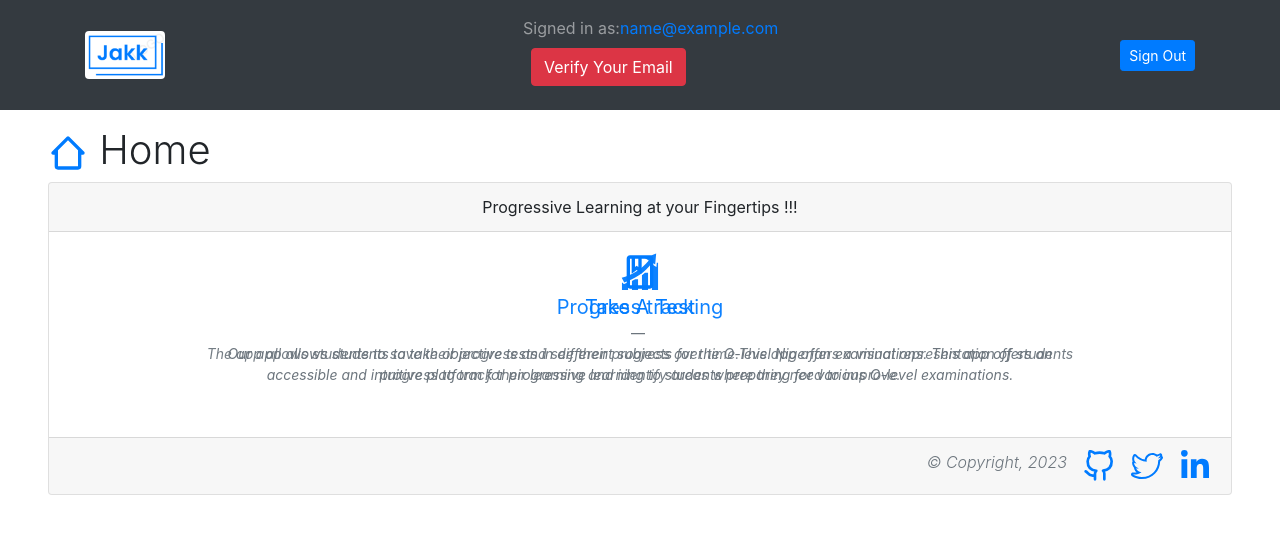
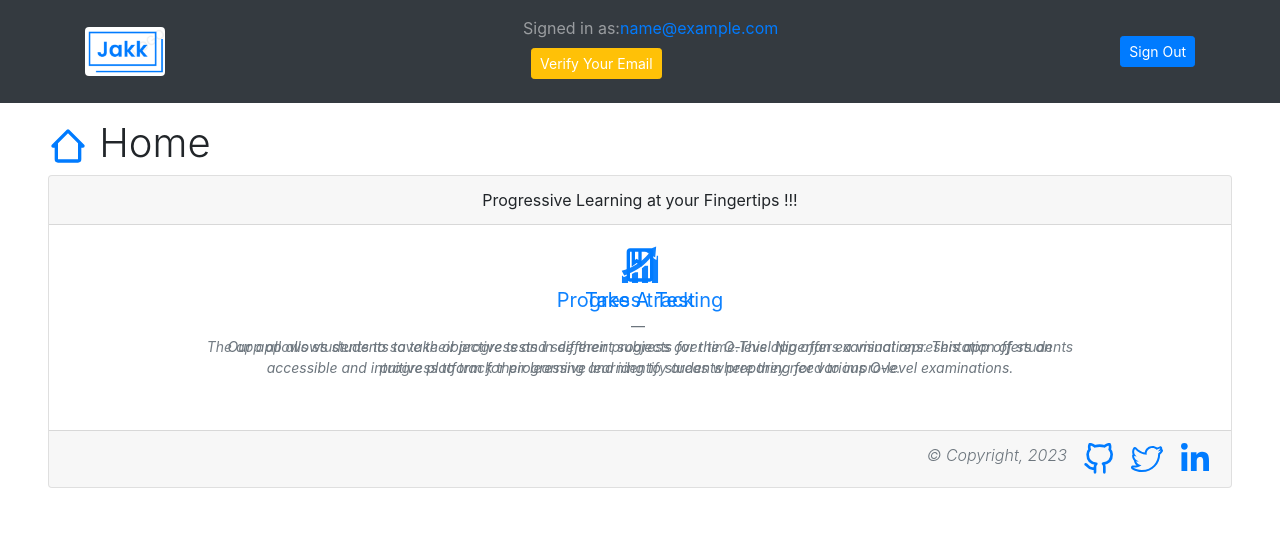
Before and after one commit to UgegeDaniel/jakk_v2, a React (Create React App) app: page / in a window 1280 px wide. Shown: the top 534 px of the page. Built offline with nearby package versions, Linux system fonts and the light colour scheme; sample sign-in values are in the browser's storage.

Commit message:
added link to verify email

```diff
--- a/src/components/NavbarComponent/NavBarText.tsx
+++ b/src/components/NavbarComponent/NavBarText.tsx
@@ -1,7 +1,7 @@
 import React from 'react';
 import { Navbar, Button } from 'react-bootstrap';
 import './Sidebar.css';
-import { Link } from 'react-router-dom'
+import { Link } from 'react-router-dom';
 import { useSelector } from 'react-redux';
 import StateType from '../../types/stateTypes';
 import { TbMenu2 } from 'react-icons/tb';
@@ -21,7 +21,7 @@ const NavBarText: React.FC<NavBarTextProps> = ({ handleToggleSidebar }) => {
         </span>
         {unVerifiedUser && <Link to='/verifyEmail'>
           <Button
-            className="btn btn-dm btn-danger m-2 d-block"> Verify Your Email
+            className="btn btn-sm btn-warning text-white m-2 d-block"> Verify Your Email
           </Button>
         </Link>
         }
```
